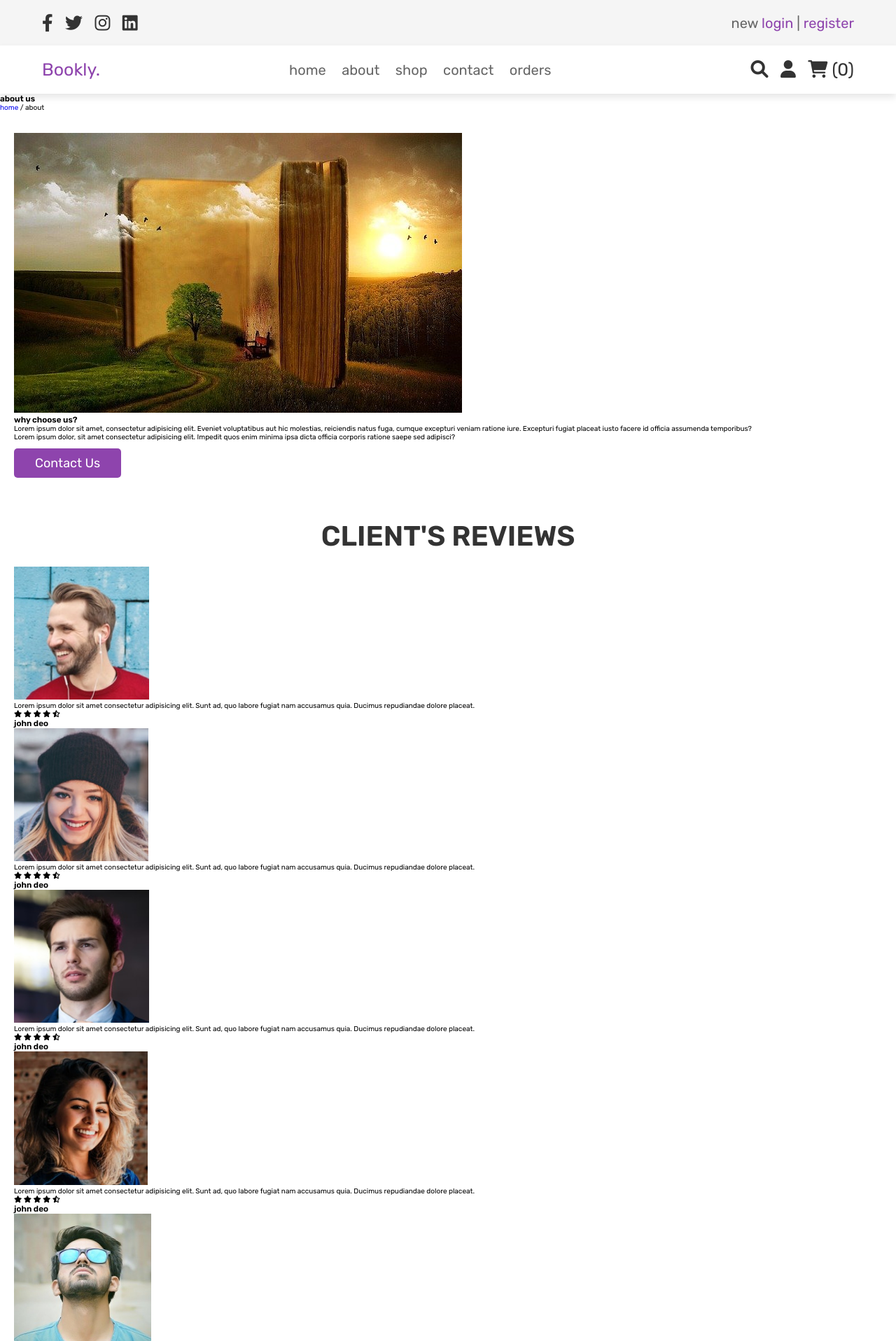
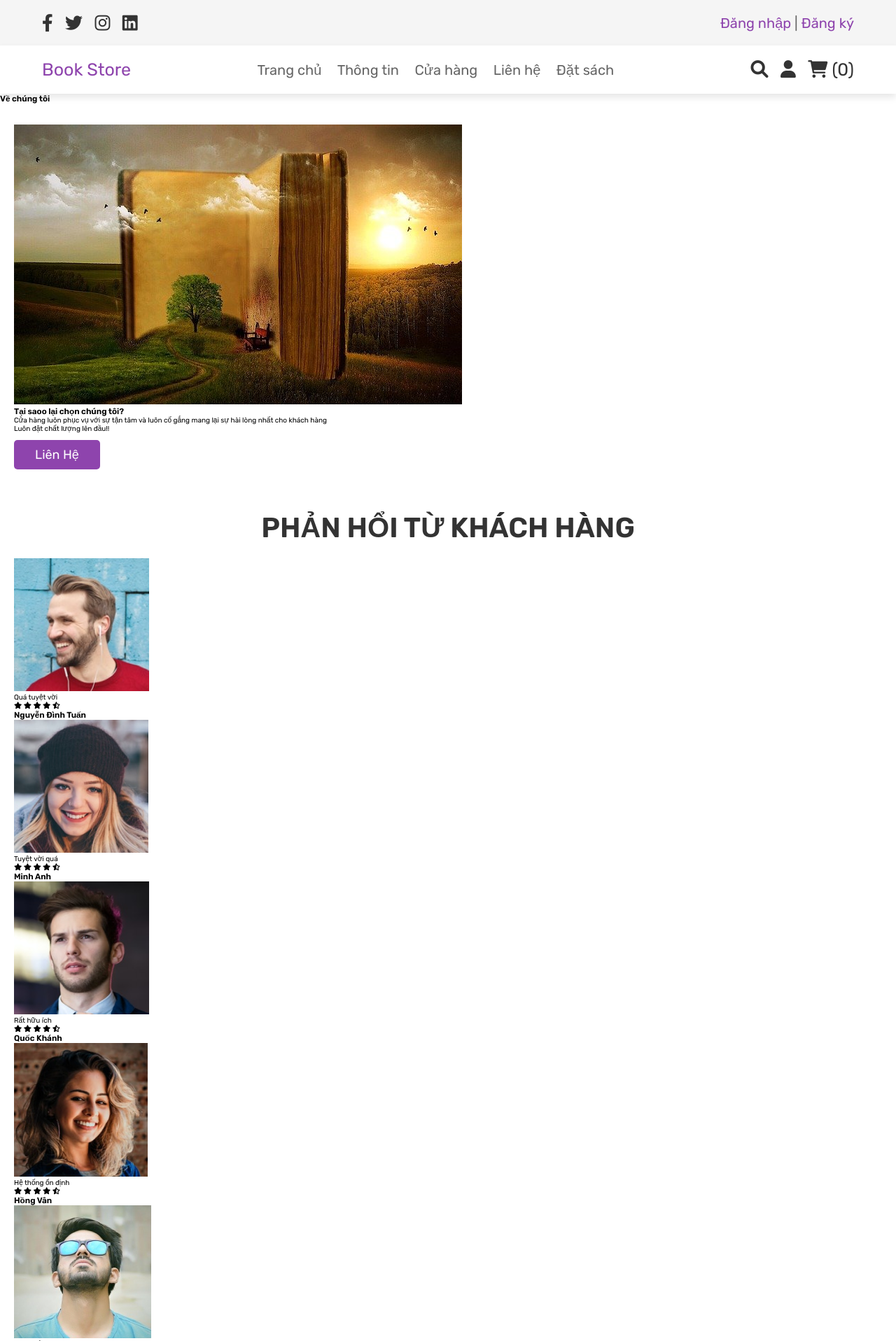
Before and after one commit to phannguyen020501/BTL_WEB_29, a PHP site: page /about.php in a window 1280 px wide. Shown: the top 1917 px of the page at 70% size. Run offline with PHP 8.4, Linux system fonts and the light colour scheme; the visitor is signed in with stand-in values (Sample User, id 1); data that the repository does not hold is empty.

Commit message:
fix view

```diff
--- a/application/views/about.php
+++ b/application/views/about.php
@@ -18,7 +18,7 @@ if(!isset($user_id)){
    <meta charset="UTF-8">
    <meta http-equiv="X-UA-Compatible" content="IE=edge">
    <meta name="viewport" content="width=device-width, initial-scale=1.0">
-   <title>about</title>
+   <title>Về chúng tôi</title>
 
    <!-- font awesome cdn link  -->
    <link rel="stylesheet" href="https://cdnjs.cloudflare.com/ajax/libs/font-awesome/6.0.0/css/all.min.css">
@@ -32,8 +32,8 @@ if(!isset($user_id)){
 <?php include 'header.php'; ?>
 
 <div class="heading">
-   <h3>about us</h3>
-   <p> <a href="home.php">home</a> / about </p>
+   <h3>Về chúng tôi</h3>
+
 </div>
 
 <section class="about">
@@ -45,10 +45,10 @@ if(!isset($user_id)){
       </div>
 
       <div class="content">
-         <h3>why choose us?</h3>
-         <p>Lorem ipsum dolor sit amet, consectetur adipisicing elit. Eveniet voluptatibus aut hic molestias, reiciendis natus fuga, cumque excepturi veniam ratione iure. Excepturi fugiat placeat iusto facere id officia assumenda temporibus?</p>
-         <p>Lorem ipsum dolor, sit amet consectetur adipisicing elit. Impedit quos enim minima ipsa dicta officia corporis ratione saepe sed adipisci?</p>
-         <a href="contact.php" class="btn">contact us</a>
+         <h3>Tại saoo lại chọn chúng tôi?</h3>
+         <p>Cửa hàng luôn phục vụ với sự tận tâm và luôn cố gắng mang lại sự hài lòng nhất cho khách hàng</p>
+         <p>Luôn đặt chất lượng lên đầu!!</p>
+         <a href="contact.php" class="btn">Liên hệ</a>
       </div>
 
    </div>
@@ -57,13 +57,13 @@ if(!isset($user_id)){
 
 <section class="reviews">
 
-   <h1 class="title">client's reviews</h1>
+   <h1 class="title">Phản hổi từ khách hàng</h1>
 
    <div class="box-container">
 
       <div class="box">
          <img src="images/pic-1.png" alt="">
-         <p>Lorem ipsum dolor sit amet consectetur adipisicing elit. Sunt ad, quo labore fugiat nam accusamus quia. Ducimus repudiandae dolore placeat.</p>
+         <p>Quá tuyệt vời</p>
          <div class="stars">
             <i class="fas fa-star"></i>
             <i class="fas fa-star"></i>
@@ -71,12 +71,12 @@ if(!isset($user_id)){
             <i class="fas fa-star"></i>
             <i class="fas fa-star-half-alt"></i>
          </div>
-         <h3>john deo</h3>
+         <h3>Nguyễn Đình Tuấn</h3>
       </div>
 
       <div class="box">
          <img src="images/pic-2.png" alt="">
-         <p>Lorem ipsum dolor sit amet consectetur adipisicing elit. Sunt ad, quo labore fugiat nam accusamus quia. Ducimus repudiandae dolore placeat.</p>
+         <p>Tuyệt vời quá </p>
          <div class="stars">
             <i class="fas fa-star"></i>
             <i class="fas fa-star"></i>
@@ -84,12 +84,12 @@ if(!isset($user_id)){
             <i class="fas fa-star"></i>
             <i class="fas fa-star-half-alt"></i>
          </div>
-         <h3>john deo</h3>
+         <h3>Minh Anh</h3>
       </div>
 
       <div class="box">
          <img src="images/pic-3.png" alt="">
-         <p>Lorem ipsum dolor sit amet consectetur adipisicing elit. Sunt ad, quo labore fugiat nam accusamus quia. Ducimus repudiandae dolore placeat.</p>
+         <p>Rất hữu ích</p>
          <div class="stars">
             <i class="fas fa-star"></i>
             <i class="fas fa-star"></i>
@@ -97,12 +97,12 @@ if(!isset($user_id)){
             <i class="fas fa-star"></i>
             <i class="fas fa-star-half-alt"></i>
          </div>
-         <h3>john deo</h3>
+         <h3>Quốc Khánh</h3>
       </div>
 
       <div class="box">
          <img src="images/pic-4.png" alt="">
-         <p>Lorem ipsum dolor sit amet consectetur adipisicing elit. Sunt ad, quo labore fugiat nam accusamus quia. Ducimus repudiandae dolore placeat.</p>
+         <p>Hệ thống ổn định</p>
          <div class="stars">
             <i class="fas fa-star"></i>
             <i class="fas fa-star"></i>
@@ -110,12 +110,12 @@ if(!isset($user_id)){
             <i class="fas fa-star"></i>
             <i class="fas fa-star-half-alt"></i>
          </div>
-         <h3>john deo</h3>
+         <h3>Hồng Vân</h3>
       </div>
 
       <div class="box">
          <img src="images/pic-5.png" alt="">
-         <p>Lorem ipsum dolor sit amet consectetur adipisicing elit. Sunt ad, quo labore fugiat nam accusamus quia. Ducimus repudiandae dolore placeat.</p>
+         <p>Quá chất lượng</p>
          <div class="stars">
             <i class="fas fa-star"></i>
             <i class="fas fa-star"></i>
@@ -123,12 +123,12 @@ if(!isset($user_id)){
             <i class="fas fa-star"></i>
             <i class="fas fa-star-half-alt"></i>
          </div>
-         <h3>john deo</h3>
+         <h3>Lê văn Đỗ</h3>
       </div>
 
       <div class="box">
          <img src="images/pic-6.png" alt="">
-         <p>Lorem ipsum dolor sit amet consectetur adipisicing elit. Sunt ad, quo labore fugiat nam accusamus quia. Ducimus repudiandae dolore placeat.</p>
+         <p>Cần đa dạng thêm sách</p>
          <div class="stars">
             <i class="fas fa-star"></i>
             <i class="fas fa-star"></i>
@@ -136,14 +136,14 @@ if(!isset($user_id)){
             <i class="fas fa-star"></i>
             <i class="fas fa-star-half-alt"></i>
          </div>
-         <h3>john deo</h3>
+         <h3>Khánh dz</h3>
       </div>
 
    </div>
 
 </section>
 
-<section class="authors">
+<!-- <section class="authors">
 
    <h1 class="title">greate authors</h1>
 
@@ -217,7 +217,7 @@ if(!isset($user_id)){
 
    </div>
 
-</section>
+</section> -->
 
 
 
--- a/application/views/footer.php
+++ b/application/views/footer.php
@@ -3,31 +3,30 @@
    <div class="box-container">
 
       <div class="box">
-         <h3>quick links</h3>
-         <a href="home.php">home</a>
-         <a href="about.php">about</a>
-         <a href="shop.php">shop</a>
-         <a href="contact.php">contact</a>
+         <h3>Book Store</h3>
+         <a href="home.php">Trang chủ</a>
+         <a href="about.php">Về chúng tôi</a>
+         <a href="shop.php">Cửa hàng</a>
+         <a href="contact.php">Liên hệ</a>
       </div>
 
       <div class="box">
-         <h3>extra links</h3>
-         <a href="login.php">login</a>
-         <a href="register.php">register</a>
-         <a href="cart.php">cart</a>
-         <a href="orders.php">orders</a>
+         <h3>Dịch vụ</h3>
+         <a href="login.php">Đăng nhập</a>
+         <a href="register.php">Đăng ký</a>
+         <a href="cart.php">Giỏ hàng</a>
+         <a href="orders.php">Đặt sách</a>
       </div>
 
       <div class="box">
-         <h3>contact info</h3>
-         <p> <i class="fas fa-phone"></i> +123-456-7890 </p>
-         <p> <i class="fas fa-phone"></i> +111-222-3333 </p>
-         <p> <i class="fas fa-envelope"></i> shaikhanas@gmail.com </p>
-         <p> <i class="fas fa-map-marker-alt"></i> mumbai, india - 400104 </p>
+         <h3>Thông tin liên hệ</h3>
+         <p> <i class="fas fa-phone"></i> 097456789 </p>
+         <p> <i class="fas fa-envelope"></i> bookStore.web29@gmail.com </p>
+         <p> <i class="fas fa-map-marker-alt"></i> Bách Khoa Hà Nội </p>
       </div>
 
       <div class="box">
-         <h3>follow us</h3>
+         <h3>Theo dõi chúng tôi </h3>
          <a href="#"> <i class="fab fa-facebook-f"></i> facebook </a>
          <a href="#"> <i class="fab fa-twitter"></i> twitter </a>
          <a href="#"> <i class="fab fa-instagram"></i> instagram </a>
@@ -36,7 +35,7 @@
 
    </div>
 
-   <p class="credit"> &copy; copyright  @ <?php echo date('Y'); ?> by <span>mr. web designer</span> </p>
+   <p class="credit"> &copy; copyright  @ <?php echo date('Y/M'); ?> by <span>Web29</span> </p>
    <link rel="stylesheet" href="../../public/css/footer.css">
 
 
--- a/application/views/header.php
+++ b/application/views/header.php
@@ -21,20 +21,20 @@ if(isset($message)){
             <a href="#" class="fab fa-instagram"></a>
             <a href="#" class="fab fa-linkedin"></a>
          </div>
-         <p> new <a href="login.php">login</a> | <a href="register.php">register</a> </p>
+         <p> <a href="login.php">Đăng nhập</a> | <a href="register.php">Đăng ký</a> </p>
       </div>
    </div>
 
    <div class="header-2">
       <div class="flex">
-         <a href="home.php" class="logo">Bookly.</a>
+         <a href="home.php" class="logo">Book Store</a>
 
          <nav class="navbar">
-            <a href="home.php">home</a>
-            <a href="about.php">about</a>
-            <a href="shop.php">shop</a>
-            <a href="contact.php">contact</a>
-            <a href="order.php">orders</a>
+            <a href="home.php">Trang chủ</a>
+            <a href="about.php">Thông tin</a>
+            <a href="shop.php">Cửa hàng</a>
+            <a href="contact.php">Liên hệ</a>
+            <a href="order.php">Đặt sách</a>
          </nav>
 
          <div class="icons">
@@ -49,9 +49,9 @@ if(isset($message)){
          </div>
 
          <div class="user-box">
-            <p>username : <span><?php echo $_SESSION['user_name']; ?></span></p>
-            <p>email : <span><?php echo $_SESSION['user_email']; ?></span></p>
-            <a href="logout.php" class="delete-btn">logout</a>
+            <p>Tên người dùng : <span><?php echo $_SESSION['user_name']; ?></span></p>
+            <p>Email : <span><?php echo $_SESSION['user_email']; ?></span></p>
+            <a href="logout.php" class="delete-btn">Đăng xuất</a>
          </div>
       </div>
    </div>
```
Also changed, not shown: application/views/admin_contacts.php (+10 -16 lines), application/views/admin_header.php (+10 -10 lines), application/views/admin_orders.php (+1 -7 lines), application/views/contact.php (+10 -11 lines), application/views/home.php (+11 -13 lines), application/views/login.php (+6 -6 lines), application/views/order.php (+13 -14 lines), application/views/register.php (+10 -10 lines), application/views/search_page.php (+6 -7 lines), application/views/shop.php (+8 -9 lines), public/img/heading-bg.webp (deleted), public/img/hihi.php (deleted).
